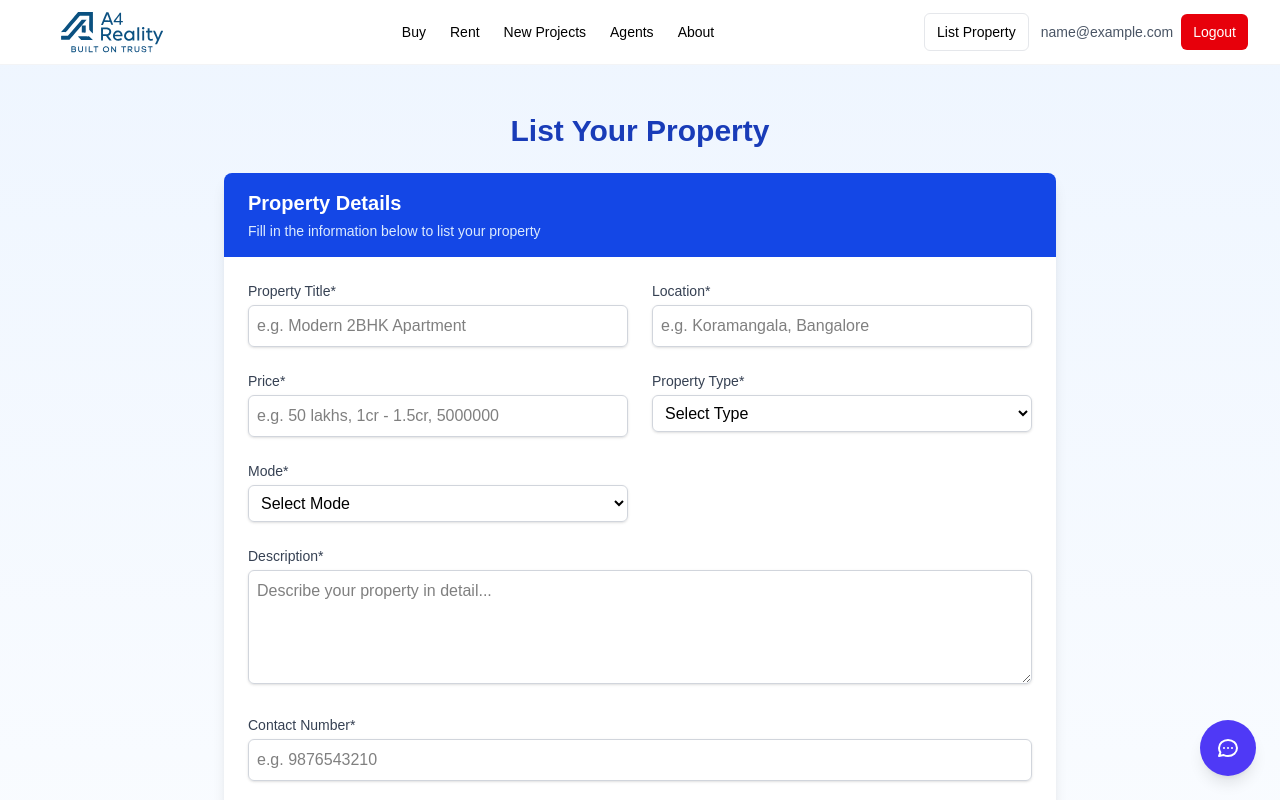
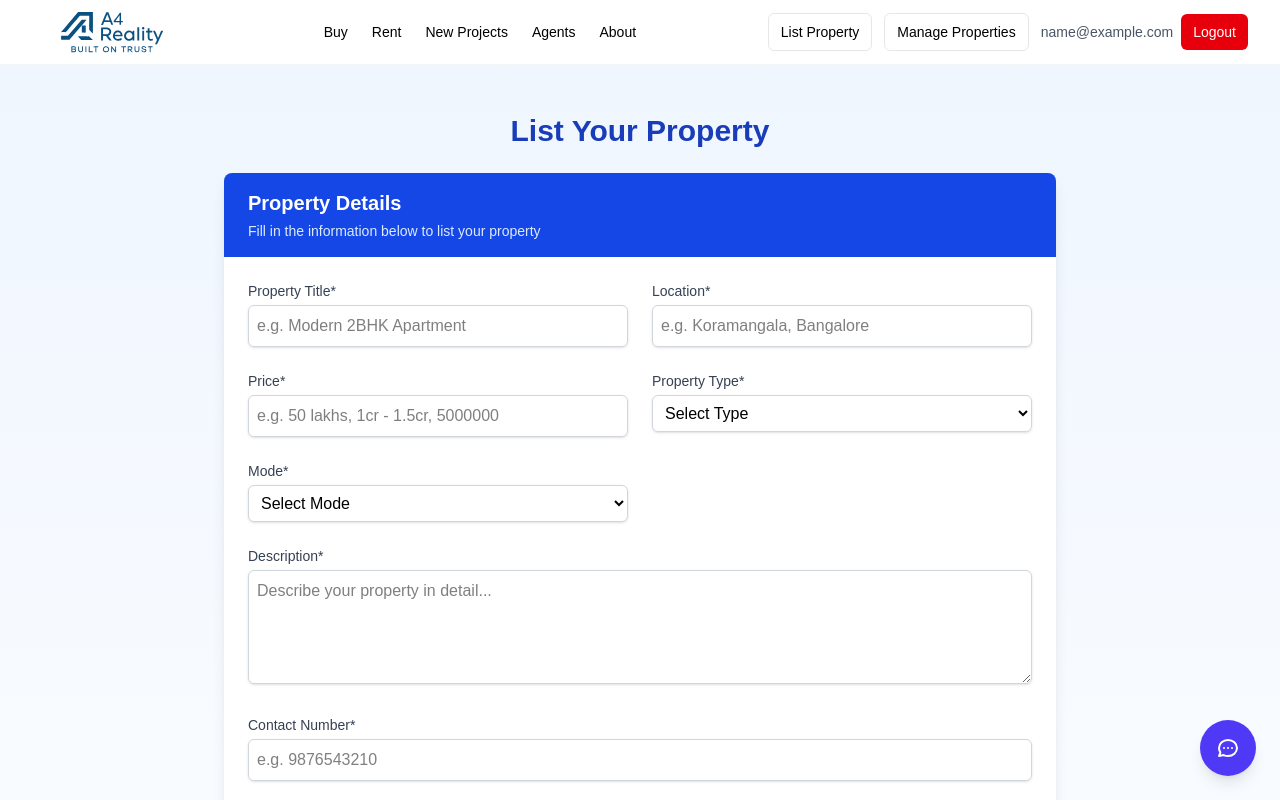
Before and after one commit to reo127/a4realty, a Next.js app: page /list-property in a window 1280 px wide. Shown: the top 800 px of the page. Built offline with nearby package versions, Linux system fonts and the light colour scheme; sample sign-in values are in the browser's storage.

Commit message:
add visite button

```diff
--- a/src/app/admin/properties/page.jsx
+++ b/src/app/admin/properties/page.jsx
@@ -2,6 +2,7 @@
 
 import { useState, useEffect } from 'react';
 import { useRouter } from 'next/navigation';
+import Link from 'next/link';
 import EditPropertyModal from '@/app/components/EditPropertyModal';
 
 export default function AdminProperties() {
@@ -194,6 +195,9 @@ export default function AdminProperties() {
                       Created
                     </th>
                     <th className="px-6 py-3 text-left text-xs font-medium text-gray-500 uppercase tracking-wider">
+                      Visit
+                    </th>
+                    <th className="px-6 py-3 text-left text-xs font-medium text-gray-500 uppercase tracking-wider">
                       Actions
                     </th>
                   </tr>
@@ -243,6 +247,19 @@ export default function AdminProperties() {
                       </td>
                       <td className="px-6 py-4 whitespace-nowrap text-sm text-gray-500">
                         {formatDate(property.createdAt)}
+                      </td>
+                      <td className="px-6 py-4 whitespace-nowrap text-sm font-medium">
+                        <Link
+                          href={`/property/${property._id}`}
+                          target="_blank"
+                          className="inline-flex items-center px-3 py-1 rounded-md text-sm font-medium bg-indigo-100 text-indigo-700 hover:bg-indigo-200 transition-colors"
+                        >
+                          <svg className="w-4 h-4 mr-1" fill="none" stroke="currentColor" viewBox="0 0 24 24">
+                            <path strokeLinecap="round" strokeLinejoin="round" strokeWidth="2" d="M15 12a3 3 0 11-6 0 3 3 0 016 0z" />
+                            <path strokeLinecap="round" strokeLinejoin="round" strokeWidth="2" d="M2.458 12C3.732 7.943 7.523 5 12 5c4.478 0 8.268 2.943 9.542 7-1.274 4.057-5.064 7-9.542 7-4.477 0-8.268-2.943-9.542-7z" />
+                          </svg>
+                          Visit
+                        </Link>
                       </td>
                       <td className="px-6 py-4 whitespace-nowrap text-sm font-medium">
                         <div className="flex space-x-2">
--- a/src/app/components/Navber.jsx
+++ b/src/app/components/Navber.jsx
@@ -55,13 +55,21 @@ const Navber = () => {
                 <div className="flex items-center gap-3">
                     {user ? (
                         <>
-                            {user.role !== 'user' && (
+                            {user.role === 'admin' && (
+                                <div>
                                     <Link
                                         href="/list-property"
                                         className="hidden sm:inline-flex px-3 py-2 rounded-md border border-gray-200 hover:border-gray-300 text-sm"
                                     >
                                         List Property
                                     </Link>
+                                    <Link
+                                        href="/admin/properties"
+                                        className="hidden ml-3 sm:inline-flex px-3 py-2 rounded-md border border-gray-200 hover:border-gray-300 text-sm"
+                                    >
+                                        Manage Properties
+                                    </Link>
+                                </div>
                             )}
                             <div className="flex items-center gap-2">
                                 <span className="text-sm text-gray-600">{user.email}</span>
@@ -75,12 +83,6 @@ const Navber = () => {
                         </>
                     ) : (
                         <>
-                            <Link
-                                href="/list-property"
-                                className="hidden sm:inline-flex px-3 py-2 rounded-md border border-gray-200 hover:border-gray-300 text-sm"
-                            >
-                                List Property
-                            </Link>
                             <Link
                                 href="/login"
                                 className="inline-flex px-3 py-2 rounded-md bg-indigo-600 text-white text-sm hover:bg-indigo-700"
--- a/src/app/list-property/page.jsx
+++ b/src/app/list-property/page.jsx
@@ -208,11 +208,6 @@ export default function ListProperty() {
       });
       setPreviewImages([]);
       setImageUrl('');
-
-      // Redirect to property page after 2 seconds
-      setTimeout(() => {
-        router.push(`/property/${data.data._id}`);
-      }, 2000);
 
     } catch (error) {
       setError(error.message);
```
Lines whose indentation alone changed are shown as unchanged.
